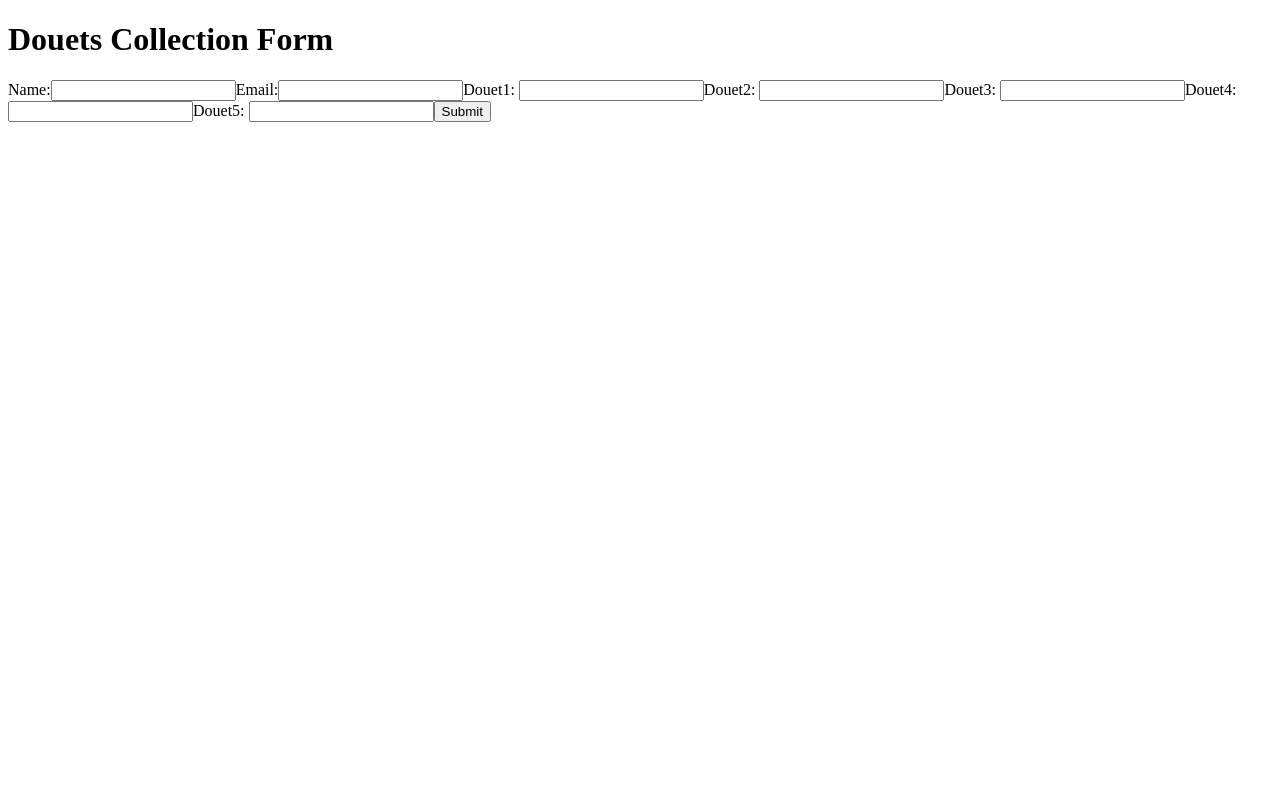
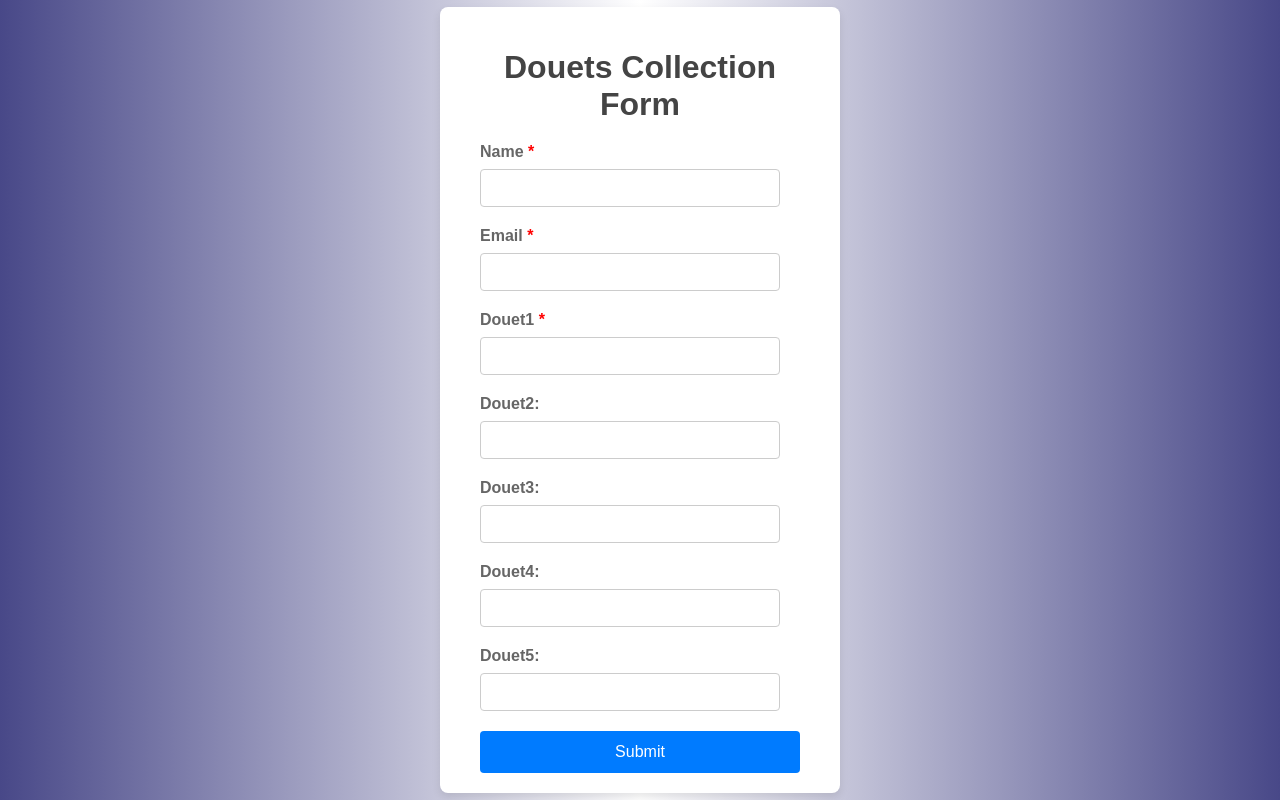
Before and after one commit to PinkiKumari16/Gemini-API-with-google-sheet, a React (Vite) app: page / in a window 1280 px wide. Built offline with nearby package versions, Linux system fonts and the light colour scheme.

Commit message:
change for ui

```diff
--- a/index.html
+++ b/index.html
@@ -5,6 +5,7 @@
     <link rel="icon" type="image/svg+xml" href="/vite.svg" />
     <meta name="viewport" content="width=device-width, initial-scale=1.0" />
     <title>Gemini API</title>
+
   </head>
   <body>
     <div id="root"></div>
--- a/src/App.css
+++ b/src/App.css
@@ -0,0 +1,85 @@
+/* Base styles */
+body {
+    font-family: Arial, sans-serif;
+    /* background-color: #f0f2f5; */
+    background: linear-gradient(to right, rgb(72, 72, 136), white, rgb(72, 72, 136));
+    color: #333;
+    margin: 0;
+    padding: 0;
+    display: flex;
+    justify-content: center;
+    align-items: center;
+    height: 100vh;
+}
+
+form {
+    background-color: #fff;
+    border-radius: 8px;
+    box-shadow: 0 4px 8px rgba(0, 0, 0, 0.1);
+    padding: 20px 40px;
+    max-width: 400px;
+    width: 100%;
+    box-sizing: border-box;
+}
+
+h1 {
+    text-align: center;
+    color: #444;
+    margin-bottom: 20px;
+}
+
+label {
+    display: block;
+    margin-bottom: 8px;
+    font-weight: bold;
+    color: #666;
+}
+
+.required {
+    color: red;
+    font-weight: bold;
+}
+
+input[type="text"],
+input[type="email"] {
+    width: calc(100% - 20px);
+    padding: 10px;
+    margin-bottom: 20px;
+    border: 1px solid #ccc;
+    border-radius: 4px;
+    box-sizing: border-box;
+    font-size: 14px;
+    color: #555;
+}
+
+input[type="text"]:focus,
+input[type="email"]:focus {
+    border-color: #007bff;
+    outline: none;
+    box-shadow: 0 0 8px rgba(0, 123, 255, 0.25);
+}
+
+button {
+    width: 100%;
+    padding: 12px;
+    border: none;
+    border-radius: 4px;
+    background-color: #007bff;
+    color: #fff;
+    font-size: 16px;
+    cursor: pointer;
+    transition: background-color 0.3s;
+}
+
+button:hover {
+    background-color: #00b354;
+}
+
+button:active {
+    background-color: #004494;
+}
+
+button:disabled {
+    background-color: #ccc;
+    cursor: not-allowed;
+}
--- a/src/App.jsx
+++ b/src/App.jsx
@@ -1,5 +1,5 @@
 import React from 'react'
-// import './App.css'
+import './App.css'
 import { Form } from './components/Form'
 
 function App() {
--- a/src/components/Form.jsx
+++ b/src/components/Form.jsx
@@ -16,39 +16,6 @@ export const Form = () => {
     const [email, setEmail] = useState('');
 
     const GEMINI_API_KEY = "AIzaSyCsuZn39V72kEmGx6494MHe5HFCG7gp-do";
-
-    // const integrateSheet = async(data) => {
-    //     // e.preventDefault();
-    //     // console.log(e)
-
-    //     // const data = {
-    //     //     name: "hello ertryt",
-    //     //     email: "try@gmail.com",
-    //     //     cost: "jhfajh jhfdj",
-    //     //     price: 90
-    //     // }
-
-    //     fetch(scriptURL, { method: 'POST', body: data})
-    //         .then(response => response.json())
-    //         .then(response => {
-    //             if (response.result === 'success') {
-    //                 alert("Thanks for contacting us! We will get in touch with you soon.");
-    //             } else {
-    //                 console.error('Error!', response.error);
-    //                 alert("There was an error submitting the form. Please try again.");
-    //             }
-    //         })
-    //         .catch(error => console.error('Error!', error.message));
-
-
-
-    //     // axios.post(scriptURL,data).then((res) => {
-    //     //     console.log(res, 'kkkkk');
-    //     // }).catch((err) => {
-    //     //     console.log(err, "ggggg");
-    //     // })
-    // }
-
 
     async function generateAnswer(e) {
         console.log("**************************")
@@ -99,24 +66,24 @@ export const Form = () => {
 
     return (
         <>
-            <form ref={formRef} method='post' name='google' onSubmit={generateAnswer}>
+            <form onSubmit={generateAnswer}>
                 <h1>Douets Collection Form</h1>
-                <label htmlFor='name'>Name:</label>
+                <label htmlFor="name">Name <span class="required">*</span></label>
                 <input type="text" id="name" name="Name" onChange={(e)=>setName(e.target.value)} required/>
 
-                <label htmlFor="email">Email:</label>
+                <label htmlFor="email">Email <span class="required">*</span></label>
                 <input type="email" id="email" name="Email" onChange={(e)=>setEmail(e.target.value)} required/>
 
-                <label htmlFor="douet1">Douet1: </label>
+                <label htmlFor="douet1">Douet1 <span class="required">*</span></label>
                 <input type="text" id="douet1" name="Douet1" value={douet1} onChange={(e)=>setDouet1(e.target.value)} required />
 
 
                 <label htmlFor="douet2">Douet2: </label>
-                <input type="text" id="douet2" name="Douet2" value={douet2} onChange={(e)=>setDouet2(e.target.value)}  required />
+                <input type="text" id="douet2" name="Douet2" value={douet2} onChange={(e)=>setDouet2(e.target.value)} />
 
 
                 <label htmlFor="douet3">Douet3: </label>
-                <input type="text" id="douet3" name="Douet3" value={douet3} onChange={(e)=>setDouet3(e.target.value)} required />
+                <input type="text" id="douet3" name="Douet3" value={douet3} onChange={(e)=>setDouet3(e.target.value)}  />
 
 
                 <label htmlFor="douet4">Douet4: </label>
@@ -131,18 +98,3 @@ export const Form = () => {
         </>
     )
 }
-
-
-/* <form method="post" name="google">
-    <h1>Book Site Tour</h1><br>
-    <label for="name">Name:</label>
-    <input type="text" id="name" name="Name" required>
-
-    <label for="email">Email:</label>
-    <input type="email" id="email" name="Email" required>
-
-    <label for="mobile">Mobile:</label>
-    <input type="tel" id="mobile" name="Mobile" required>
-
-    <input type="submit" value="Submit" name="submit" id="submit">
-    </form> */
```
Also changed, not shown: 1 other file (tests, documents, lock files or other folders).
